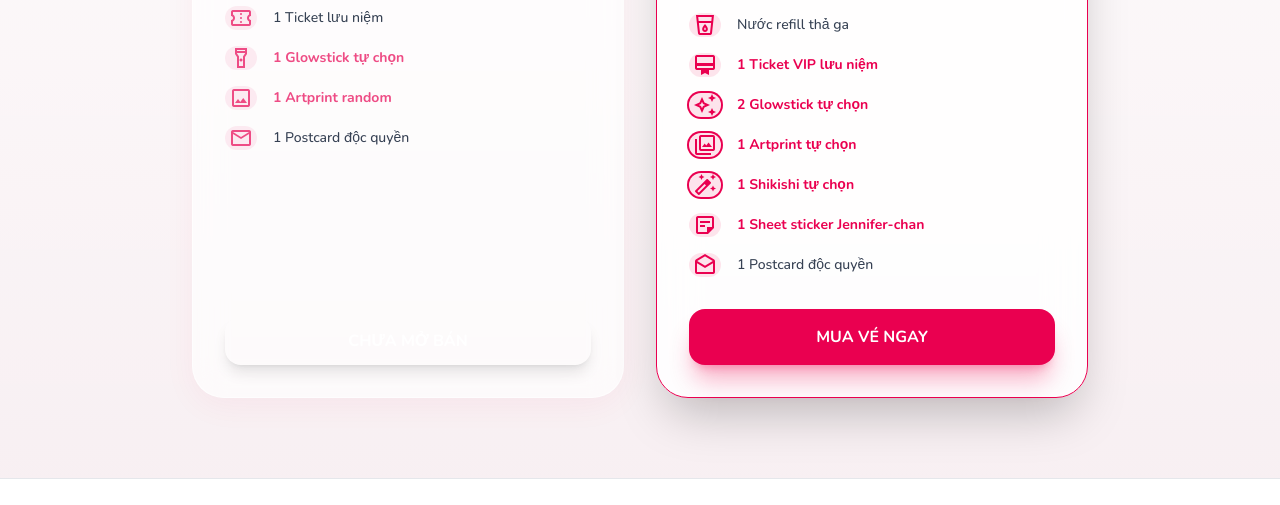
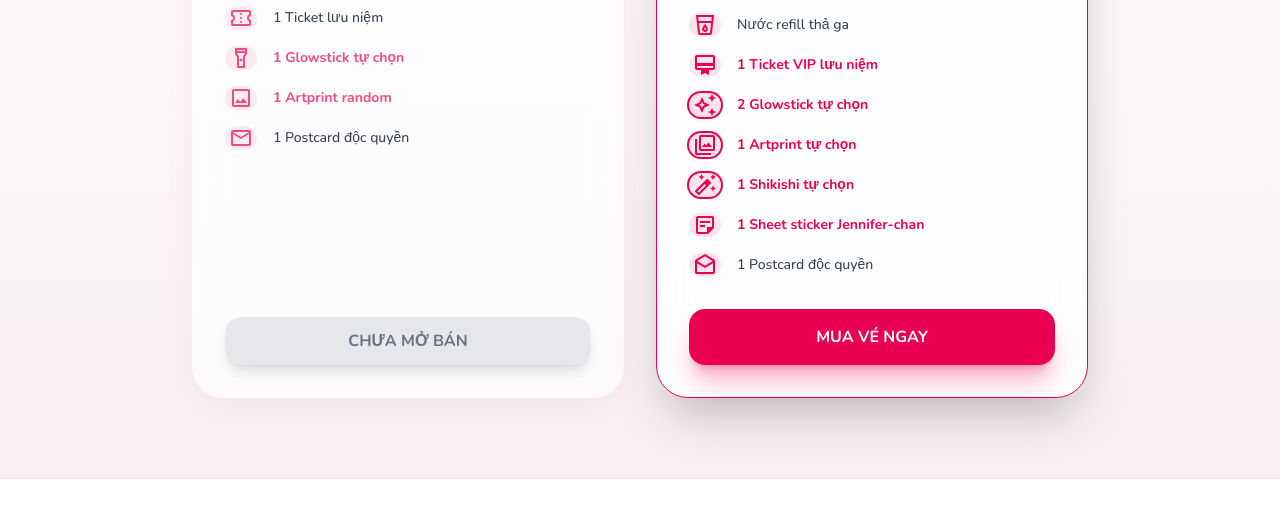
Before and after one commit to World-Simp-Friends/stellarstep-ticket-page, a website: page event/BDnC/index.html in a window 1280 px wide. Shown: the part 2033-2538 px from the top of the page. Drawn offline with nearby package versions, Linux system fonts and the light colour scheme.

Commit message:
feat: Handle ticket edge cases (Sold Out, Ended, Cancelled) & enhance Seat Map UX

```diff
--- a/event/BDnC/index.html
+++ b/event/BDnC/index.html
@@ -396,7 +396,7 @@
                         </li>
                     </ul>
                     <div
-                        class="w-full py-3 rounded-xl bg-gray-400 text-white font-bold shadow-lg opacity-60 cursor-not-allowed flex items-center justify-center select-none">
+                        class="w-full py-3 rounded-xl bg-gray-200 text-gray-500 font-bold shadow-lg cursor-not-allowed flex items-center justify-center select-none">
                         CHƯA MỞ BÁN
                     </div>
                 </div>
```
